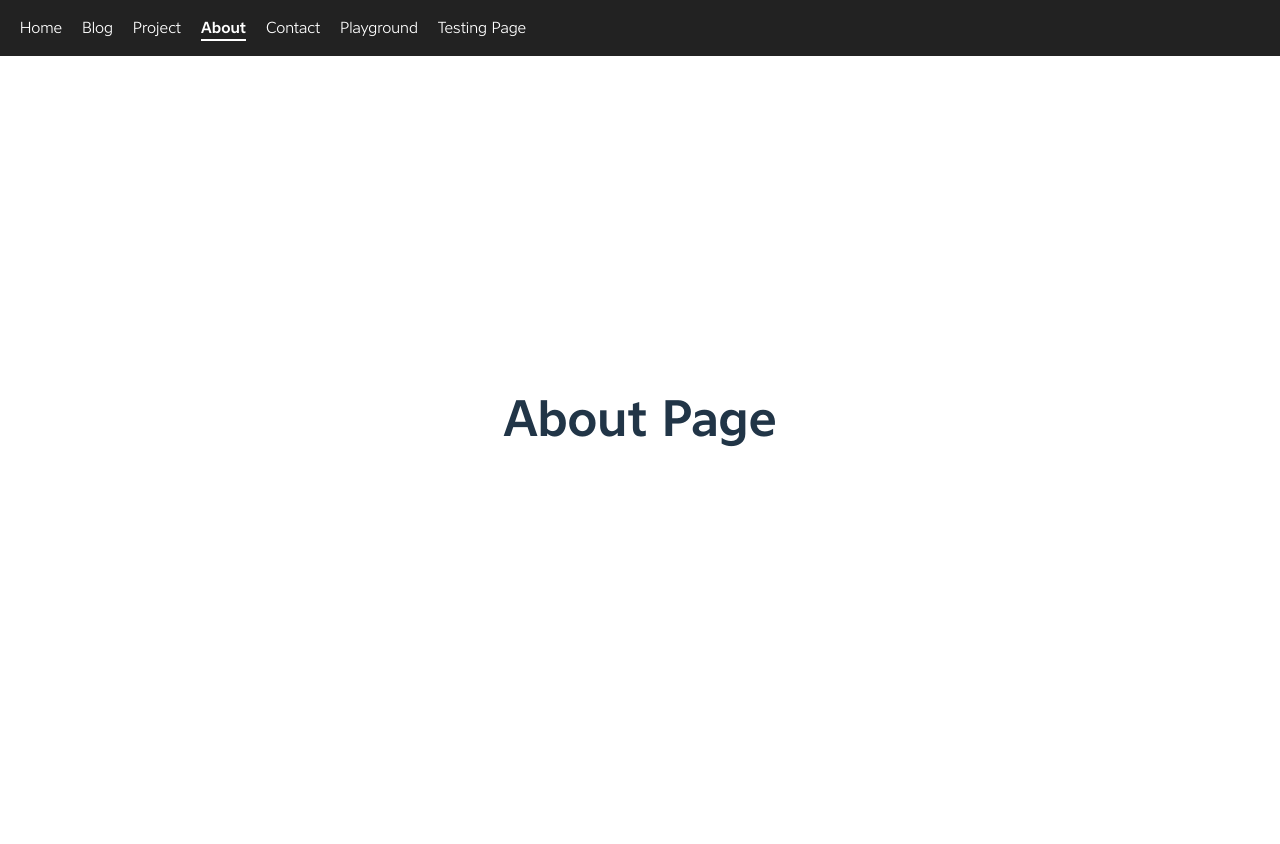
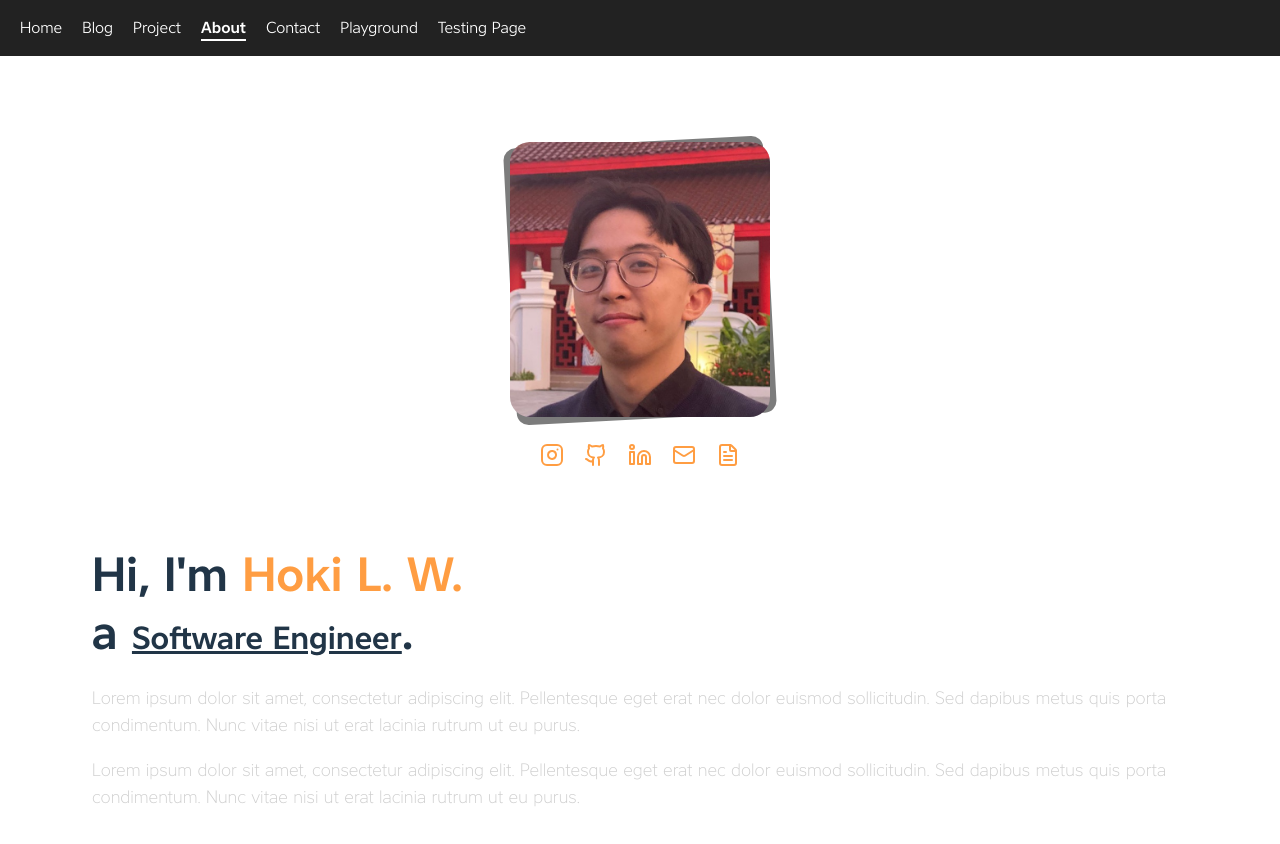
Before and after one commit to kotakbulat/kotakbulat.github.io, a React (Vite) app: page /about in a window 1280 px wide. Shown: the top 844 px of the page. Before the commit the page ends 800 px from the top, so only its background shows below. Built offline with nearby package versions, Linux system fonts and the light colour scheme.

Commit message:
feat: add Hero component in About Page with variant, and revise data in Jobdesk Component

```diff
--- a/src/components/Hero/Hero.tsx
+++ b/src/components/Hero/Hero.tsx
@@ -4,9 +4,15 @@ import Tooltip from "../Tooltip/Tooltip";
 import MagneticTooltip from "../Tooltip/MagneticTooltip";
 import profile from "../../assets/images/profile.jpeg";
 
-function Hero() {
+type HeroProps = {
+    variant?: "default" | "vertical";
+};
+
+function Hero({ variant = "default" }: HeroProps) {
+
     return (
-        <section className="hero">
+        <section className={`hero hero-${variant}`}>
+
             <div className="hero-left">
                 <h1 >
                 Hi, I'm <span className="highlight">Hoki L. W.</span><br />
--- a/src/components/Jobdesk/Jobdesk.tsx
+++ b/src/components/Jobdesk/Jobdesk.tsx
@@ -21,12 +21,12 @@ const jobdesks : Jobdesk[] = [
     {
         icon: <CirclePile size={28} />,
         title: "Third Party Integration",
-        description: "I integrate third-party services and API's to enchance functionnality and user experience",
+        description: "I integrate third-party services and API's to enchance functionality and user experience",
     },
     {
         icon: <DatabaseSearch size={28} />,
         title: "Backend Developtment",
-        description: "Build a scalable and secure backend using Node.js, Typescript, Laravel, and Golang",
+        description: "Build a scalable and secure backend using Node.js and Typescript",
     },
     {
         icon: <Cable size={28} />,
--- a/src/pages/About.tsx
+++ b/src/pages/About.tsx
@@ -1,5 +1,13 @@
+import Hero from "../components/Hero/Hero"
+
+
 function About() {
-    return <h1>About Page</h1>
+
+    return (
+        <>
+            <Hero variant="vertical" />
+        </>
+    )
 }
 
 export default About
--- a/src/styles/Hero.css
+++ b/src/styles/Hero.css
@@ -95,3 +95,24 @@
         font-size: 36px;
     }
 }
+
+
+/*Vertical*/
+.hero-vertical {
+    flex-direction: column-reverse;
+    text-align: center;
+    align-items: center;
+}
+
+.hero-vertical .hero-left {
+    max-width: 1200px;
+    margin-top: -40px;
+}
+
+.hero-vertical .hero-right {
+    margin-bottom: 10px;
+}
+
+.hero-vertical .socials {
+    justify-content: center;
+}
```
